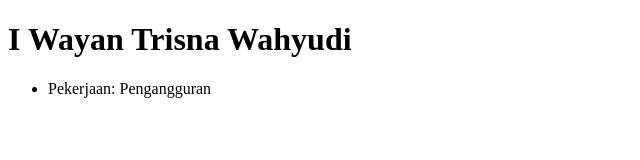
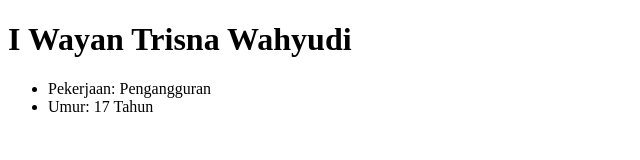
Before and after one commit to trisnawahyudiii/belajar-git-kampus-merdeka, a plain HTML site: page index.html in a window 1280 px wide. Shown: the full height of the page, 0-640 px from the left. Drawn offline with Linux system fonts and the light colour scheme.

Commit message:
add umur

```diff
--- a/index.html
+++ b/index.html
@@ -10,6 +10,7 @@
     <h1>I Wayan Trisna Wahyudi</h1>
     <ul>
       <li>Pekerjaan: Pengangguran</li>
+      <li>Umur: 17 Tahun</li>
     </ul>
   </body>
 </html>
```
